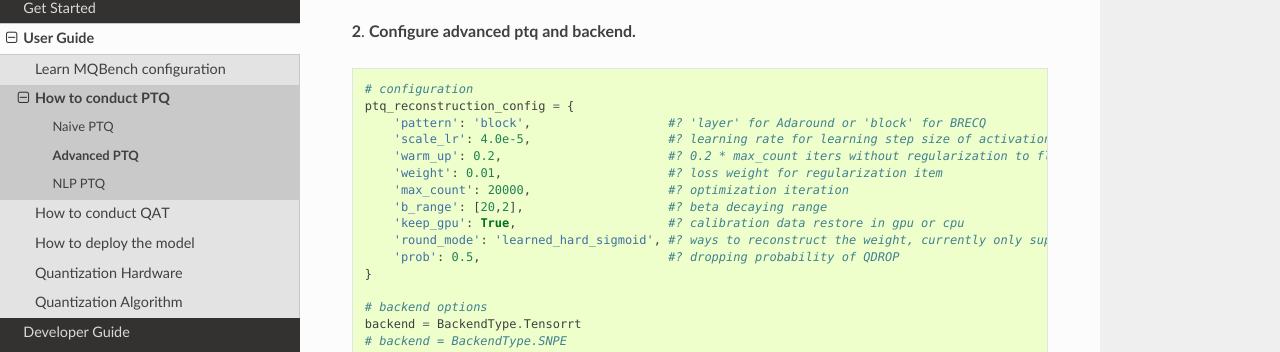
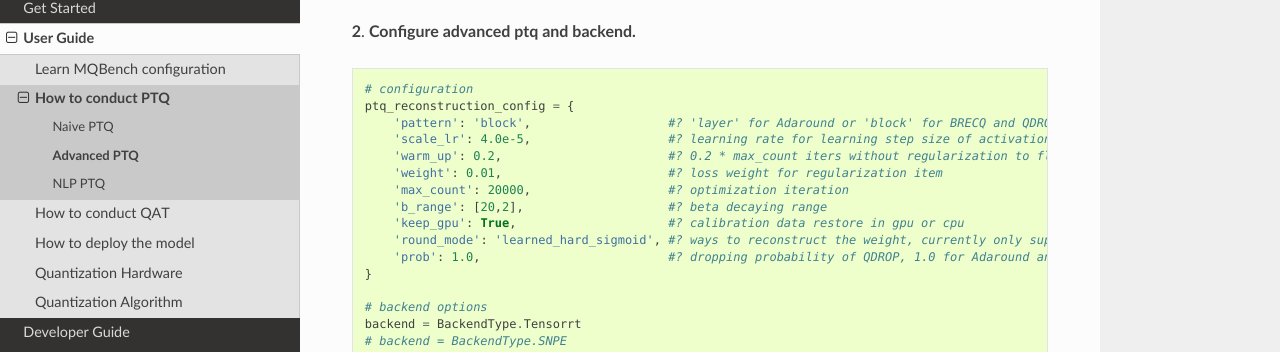
Before and after one commit to ModelTC/MQBench, a Sphinx documentation site: the page built from docs/source/user_guide/PTQ/advanced.rst, in a window 1280 px wide and 900 px high, scrolled down 317 px. Shown: the part 144-496 px from the top of the window. Built offline with Sphinx 7.4.7 and the Read the Docs theme 2.0.0, drawn with Linux system fonts in a browser that asks for light colours.

Commit message:
[Feature]: update support matrix, fix docs

```diff
--- a/docs/source/get_started/support_matrix.rst
+++ b/docs/source/get_started/support_matrix.rst
@@ -27,3 +27,5 @@
 5. `APoT <https://arxiv.org/pdf/1909.13144v2.pdf>`_
 6. `AdaRound <https://arxiv.org/pdf/2004.10568.pdf>`_
 7. `QIL <https://arxiv.org/pdf/1808.05779.pdf>`_
+8. `BRECQ  <https://arxiv.org/pdf/2102.05426.pdf>`_
+9. `QDrop <https://arxiv.org/pdf/2203.05740.pdf>`_
--- a/docs/source/user_guide/PTQ/advanced.rst
+++ b/docs/source/user_guide/PTQ/advanced.rst
@@ -23,7 +23,7 @@
 
     # configuration
     ptq_reconstruction_config = {
-        'pattern': 'block',                   #? 'layer' for Adaround or 'block' for BRECQ
+        'pattern': 'block',                   #? 'layer' for Adaround or 'block' for BRECQ and QDROP
         'scale_lr': 4.0e-5,                   #? learning rate for learning step size of activation
         'warm_up': 0.2,                       #? 0.2 * max_count iters without regularization to floor or ceil
         'weight': 0.01,                       #? loss weight for regularization item
@@ -31,7 +31,7 @@
         'b_range': [20,2],                    #? beta decaying range
         'keep_gpu': True,                     #? calibration data restore in gpu or cpu
         'round_mode': 'learned_hard_sigmoid', #? ways to reconstruct the weight, currently only support learned_hard_sigmoid
-        'prob': 0.5,                          #? dropping probability of QDROP
+        'prob': 1.0,                          #? dropping probability of QDROP, 1.0 for Adaround and BRECQ
     }
 
     # backend options
--- a/docs/source/user_guide/QAT/detection.rst
+++ b/docs/source/user_guide/QAT/detection.rst
@@ -20,7 +20,7 @@
     # Prepare your float pretrained model.
     cd eod/scripts
     # Follow the prompts to set config in train_quant.sh.
-    sh train_quant.sh
+    sh train_qat.sh
 
 
 **We have several examples of qat config in EOD repository:**
```
